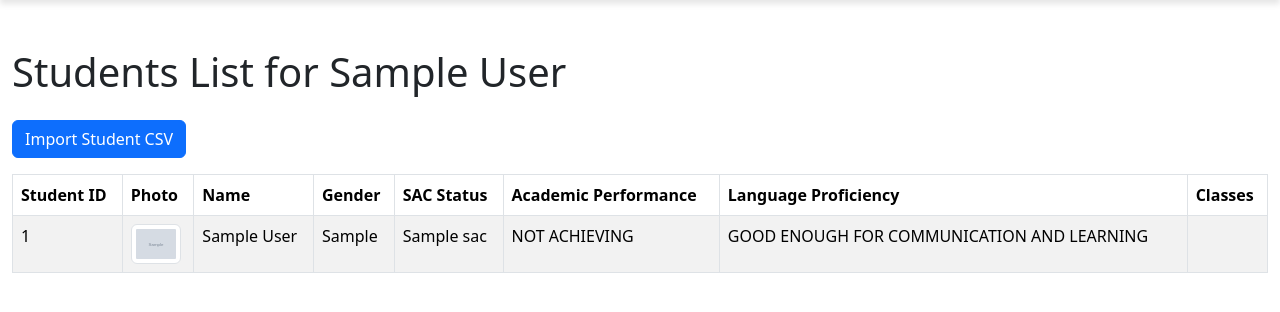
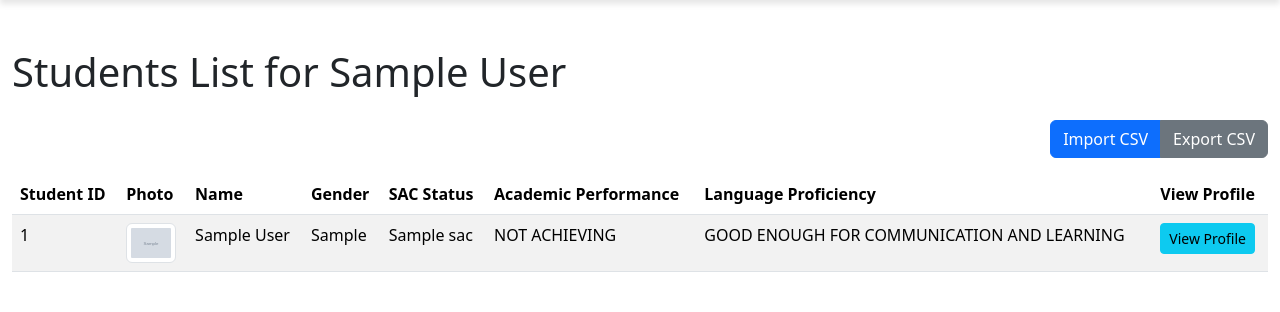
Before and after one commit to M1k3ez/burnsideseatingplanner, a Flask app: template MyISPl/templates/teacher/view_students.html in a window 1280 px wide. Shown: the part 64-376 px from the top of the page. Run offline with Flask 3, Linux system fonts and the light colour scheme; tables that the repository leaves empty hold one stand-in row (values such as "Sample post"); the template is opened without the code that fills it: values that come from a table or form of the project are taken from there, most other values are stand-ins (such as "Sample title", 1, 10 or a date in 2020); grey boxes marked "Sample" are stand-in pictures; parts of the project's set-up code (start-up, migrations or seed data) failed here and were passed over; some libraries are stand-ins or nearby versions.

Commit message:
Export CSV added
- Added export CSV.
- Added tool bar.
- Added View profile button (non-functional).

```diff
--- a/MyISPl/templates/teacher/view_students.html
+++ b/MyISPl/templates/teacher/view_students.html
@@ -3,11 +3,18 @@
 
 <div class="container-fluid mt-5">
     <h1 class="mb-4">Students List for {{ teacher.first_name }} {{ teacher.last_name }}</h1>
-    <div class="mb-3">
-        <button type="button" class="btn btn-primary" data-bs-toggle="modal" data-bs-target="#importModal">
-            Import Student CSV
-        </button>
+
+    <!-- CSV Import/Export Tool -->
+    <div class="mb-3 text-end">
+        <div class="btn-group" role="group">
+            <button type="button" class="btn btn-primary" data-bs-toggle="modal" data-bs-target="#importModal">
+                Import CSV
+            </button>
+            <a href="{{ url_for('teacher.export_csv') }}" class="btn btn-secondary">Export CSV</a>
+        </div>
     </div>
+
+    <!-- Import Modal -->
     <div class="modal fade" id="importModal" tabindex="-1" aria-labelledby="importModalLabel" aria-hidden="true">
         <div class="modal-dialog">
             <div class="modal-content">
@@ -30,7 +37,7 @@
         </div>
     </div>
     {% if students %}
-    <table class="table table-striped table-bordered">
+    <table class="table table-striped table-boredered">
         <thead>
             <tr>
                 <th scope='col'>Student ID</th>
@@ -40,38 +47,34 @@
                 <th scope='col'>SAC Status</th>
                 <th scope='col'>Academic Performance</th>
                 <th scope='col'>Language Proficiency</th>
-                <th scope='col'>Classes</th>
+                <th scope='col'>View Profile</th>
             </tr>
         </thead>
         <tbody>
             {% for student in students %}
             <tr>
                 <td>{{ student.student_id }}</td>
-                <td>
-                    <img src="{{ student.photo }}" alt="{{ student.student_id }}" class="img-thumbnail" style="max-width: 50px;">
-                </td>
+                <td><img src="{{ student.photo }}" alt="{{ student.student_id }}" class="img-thumbnail" style="max-width: 50px;"></td>
                 <td>{{ student.first_name }} {{ student.last_name }}</td>
                 <td>{{ student.gender }}</td>
                 <td>
                     {% if student.sac_students %}
                         {% for sac_student in student.sac_students %}
-                            {{ sac_student.sac.sac_name }}
-                            {% if not loop.last %}, {% endif %}
+                            {{ sac_student.sac.sac_name }}{% if not loop.last %}, {% endif %}
                         {% endfor %}
                     {% else %}
                         No SAC conditions
                     {% endif %}
                 </td>
-                <td>{{ student.get_academic_performance() }}</td>
-                <td>{{ student.get_language_proficiency() }}</td>
+                <td class="editable" data-field="academic_performance" data-student-id="{{ student.student_id }}">
+                    {{ student.get_academic_performance() }}
+                </td>
+                <td class="editable" data-field="language_proficiency" data-student-id="{{ student.student_id }}">
+                    {{ student.get_language_proficiency() }}
+                </td>
                 <td>
-                    <ul>
-                        {% for student_class in student.student_classes %}
-                            {% if student_class.class_.user_id == teacher.user_id %}
-                                <li>{{ student_class.class_.class_name }} ({{ student_class.class_.class_code }})</li>
-                            {% endif %}
-                        {% endfor %}
-                    </ul>
+                    <button class="btn btn-sm btn-info view-profile" data-student-id="{{ student.student_id }}">View Profile</button>
+                    <button class="btn btn-sm btn-danger delete-student" data-student-id="{{ student.student_id }}" style="display: none;">Delete</button>
                 </td>
             </tr>
             {% endfor %}
@@ -84,7 +87,7 @@
     {% endif %}
 </div>
 {% endblock %}
+
 {% block extra_js %}
 <script src="https://cdnjs.cloudflare.com/ajax/libs/socket.io/4.0.1/socket.io.js"></script>
-<script src="{{ url_for('static', filename='js/CSV_import.js') }}"></script>
 {% endblock %}
```
Also changed, not shown: MyISPl/teacher.py (+39 -3 lines), MyISPl/data.sqlite3.
